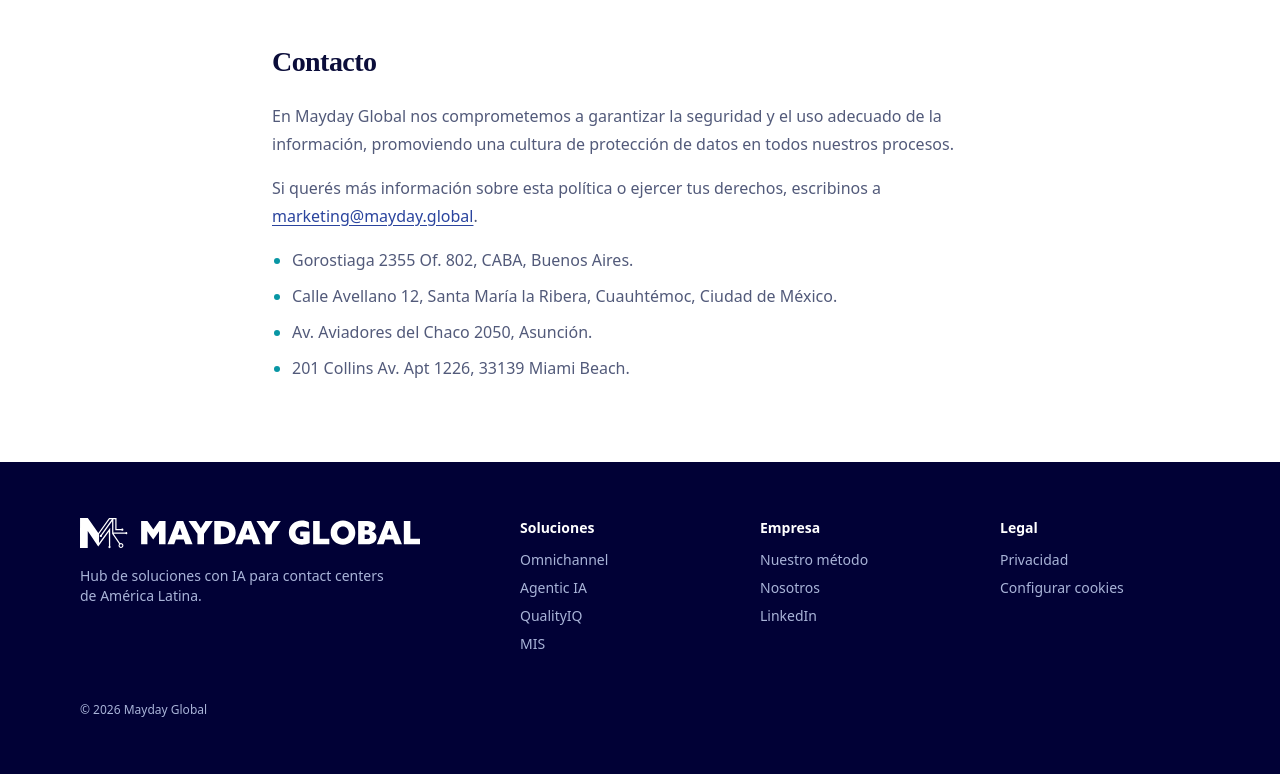
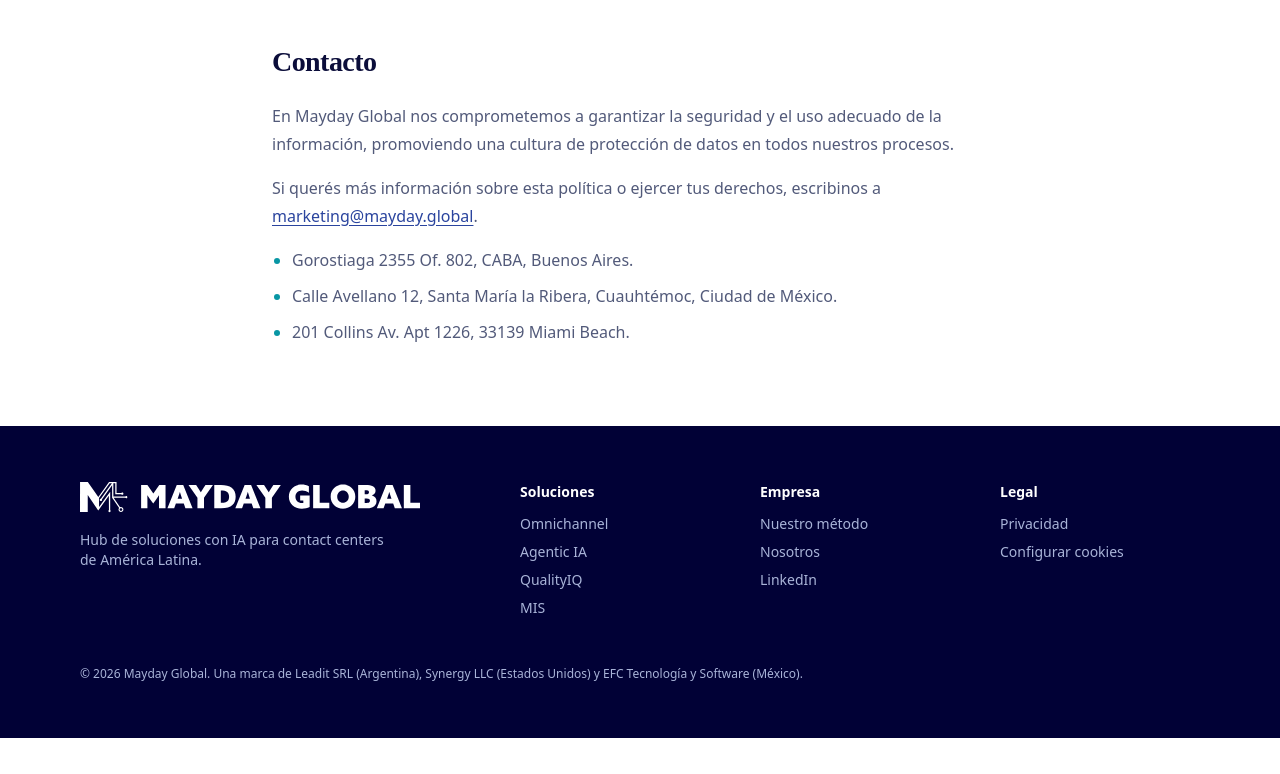
Before and after one commit to arielsiskin/site, an Astro site: page /policy in a window 1280 px wide. Shown: the part 2310-3084 px from the top of the page. After the commit the page ends 3048 px from the top, so only its background shows below. Built offline with nearby package versions, Linux system fonts and the light colour scheme; Astro itself is replaced by a stand-in of ours.

Commit message:
Footer: razones sociales por país; política sin oficina de Asunción
Co-Authored-By: Claude Opus 5.5 <noreply@anthropic.com>

```diff
--- a/src/components/Sections.tsx
+++ b/src/components/Sections.tsx
@@ -137,7 +137,9 @@ export function Footer() {
           </div>
         ))}
       </div>
-      <p className="mx-auto mt-12 max-w-6xl px-4 text-xs">© {new Date().getFullYear()} Mayday Global</p>
+      <p className="mx-auto mt-12 max-w-6xl px-4 text-xs">
+        © {new Date().getFullYear()} Mayday Global. Una marca de Leadit SRL (Argentina), Synergy LLC (Estados Unidos) y EFC Tecnología y Software (México).
+      </p>
     </footer>
   );
 }
--- a/src/pages/policy.md
+++ b/src/pages/policy.md
@@ -53,5 +53,4 @@ Si querés más información sobre esta política o ejercer tus derechos, escrib
 
 - Gorostiaga 2355 Of. 802, CABA, Buenos Aires.
 - Calle Avellano 12, Santa María la Ribera, Cuauhtémoc, Ciudad de México.
-- Av. Aviadores del Chaco 2050, Asunción.
 - 201 Collins Av. Apt 1226, 33139 Miami Beach.
```
